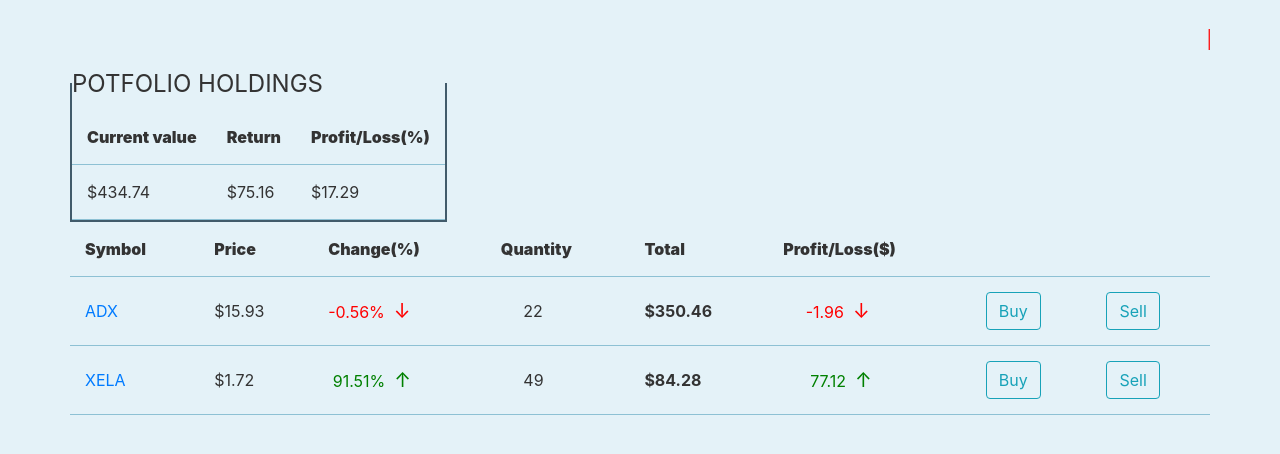
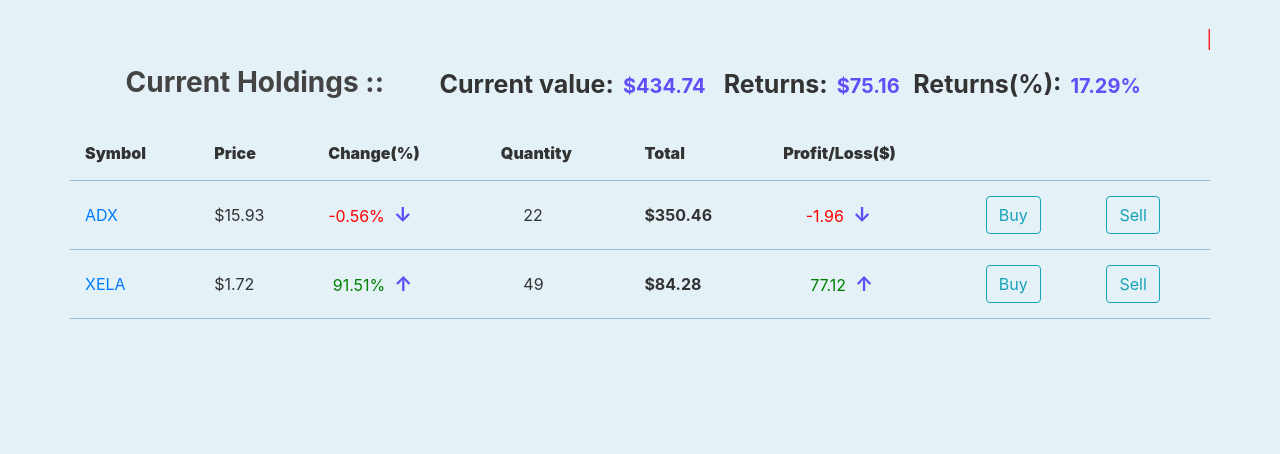
Before and after one commit to dhruv01234/stock_project, a Flask app: page /portfolio in a window 1280 px wide. Shown: the part 56-510 px from the top of the page. Run offline with Flask 2, Linux system fonts and the light colour scheme; a user stored in the database is signed in; data comes from the database, SQL or seed files in the repository; both versions use the stored data as it was after the commit.

Commit message:
holdings added

```diff
--- a/stockchart/static/main.css
+++ b/stockchart/static/main.css
@@ -183,3 +183,18 @@
                                     /* border-radius: 20px; */
                                     width: 100%;
                                 }
+                                .box
+                                {
+                                    width: 100%;
+                                    height: 60px;
+                                    display: flex;
+                                    justify-content: space-evenly;
+                                }
+                                span{
+                                    color: rgba(49, 18, 247, 0.735);
+                                    font-weight: bold;
+                                }
+                                .hold
+                                {
+                                    font-size: 25px;
+                                }
--- a/stockchart/templates/portfolio.html
+++ b/stockchart/templates/portfolio.html
@@ -2,9 +2,9 @@
 {% block content %}
         <marquee><h3 style="color: red;"> Hello, ''{{ current_user.username }}'' ! Welcome to Your Portfolio</h3></marquee>
 
-        <form>
+        <!-- <form>
           <fieldset class="portfolio-value">
-            <legend style="text-transform:uppercase;fonr-size:1.6em">Potfolio Holdings</legend>
+            <legend style="text-transform:uppercase;font-size:1.6em">Portfolio Holdings</legend>
            <div>
             <table style="width: 100%;">
               <thead style="height: 50px;">
@@ -24,8 +24,20 @@
             </table>
            </div>
           </fieldset>
-        </form>
-        <hr>
+        </form> -->
+        <!-- <hr> -->
+        <div class="box">
+          <div class="box1">
+            <h3><b>Current Holdings ::</b></h3>
+          </div>
+          <div class="innerbox">
+          <tr>
+            <th><b class="hold">Current value:</b>&nbsp;&nbsp;<span>${{ current_value}} </span>&nbsp;&nbsp;</th>
+            <th><b class="hold">Returns:</b>&nbsp;&nbsp;<span>${{ return_value}}</span>&nbsp;&nbsp;</th>
+            <th><b class="hold">Returns(%):</b>&nbsp;&nbsp;<span>{{ return_percent}}% </span>&nbsp;&nbsp;</th>
+          </tr>
+        </div>
+        </div>
         <table style="width: 100%;">
           <thead style="height: 50px;">
             <th><b>Symbol</b></th>
```
Also changed, not shown: stockchart/site.db.
